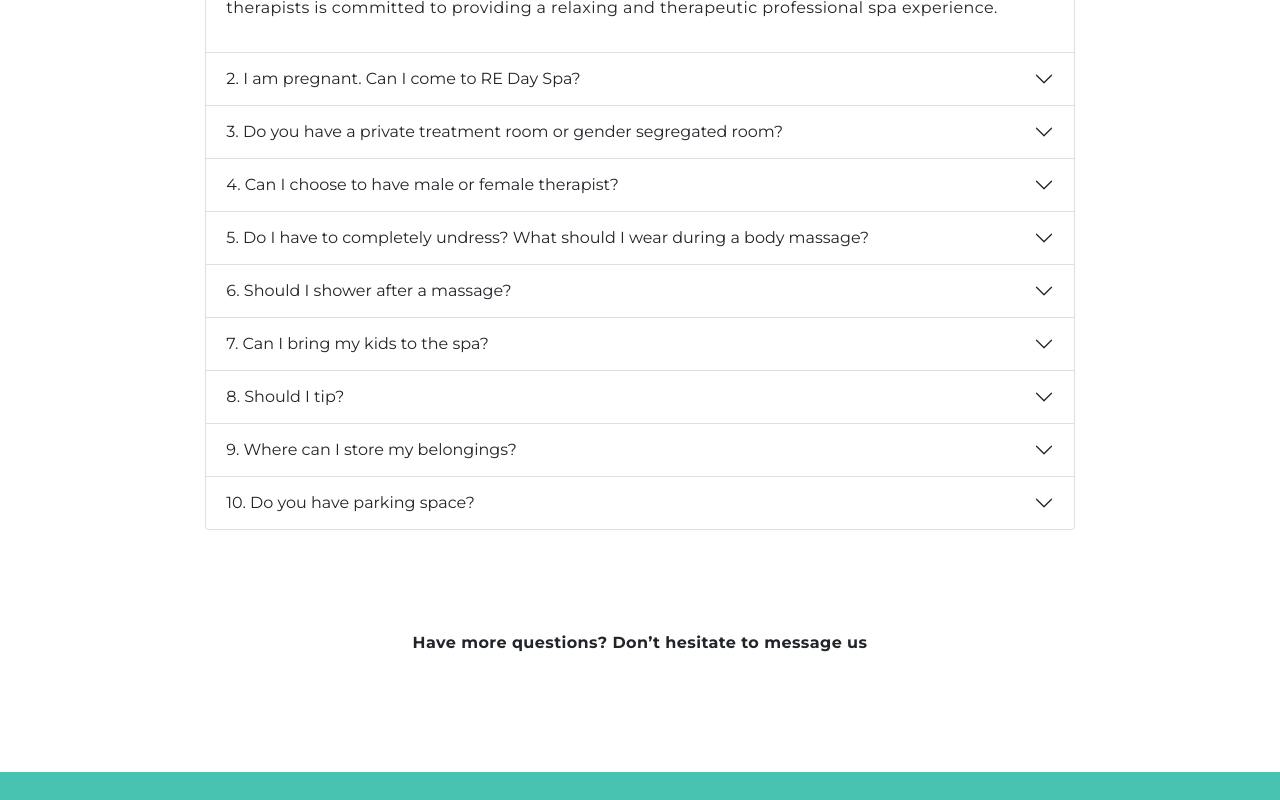
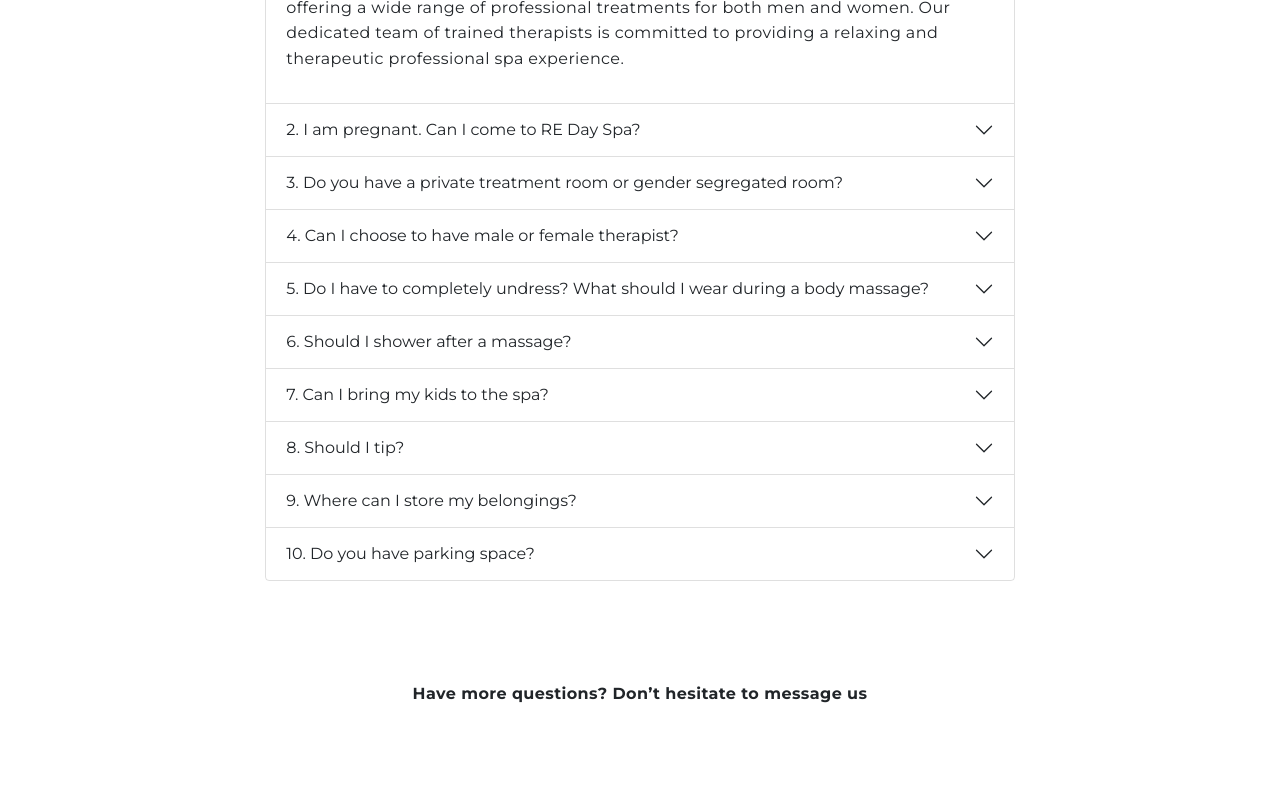
Before and after one commit to aldipee/redayspa, a Next.js app: page /faq in a window 1280 px wide. Shown: the part 1293-2093 px from the top of the page. Built offline with nearby package versions, Linux system fonts and the light colour scheme.

Commit message:
add container class

```diff
--- a/pages/faq.js
+++ b/pages/faq.js
@@ -75,7 +75,7 @@ export default function Home() {
           </div>
         </section>
 
-        <section className="about-section">
+        <section className="about-section container">
           <div className="row justify-content-center">
             <div className="col col-md-10 col-lg-8 px-4 px-md-0">
               <div className="treatment-item" data-aos="fade-up">
```
